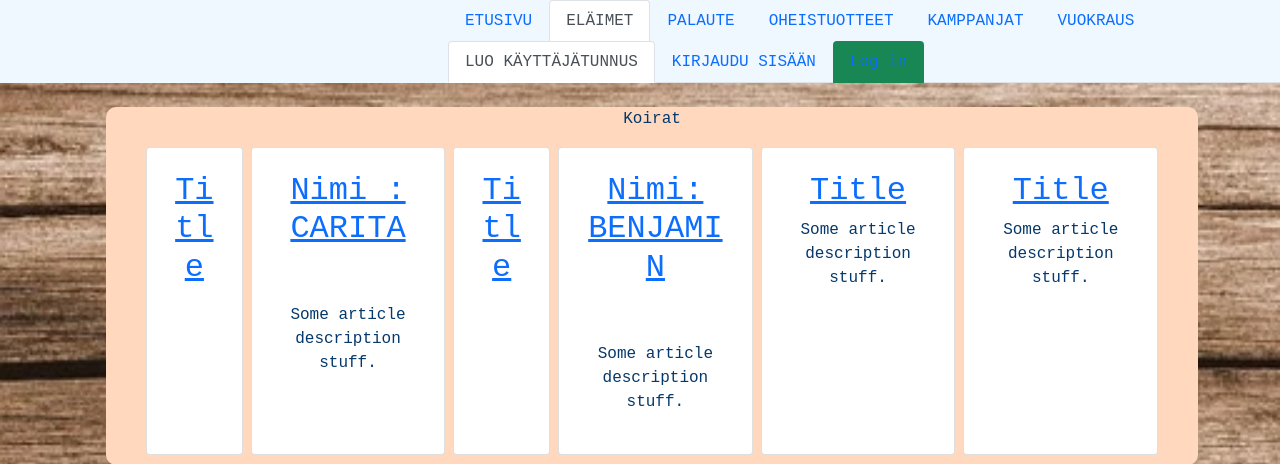
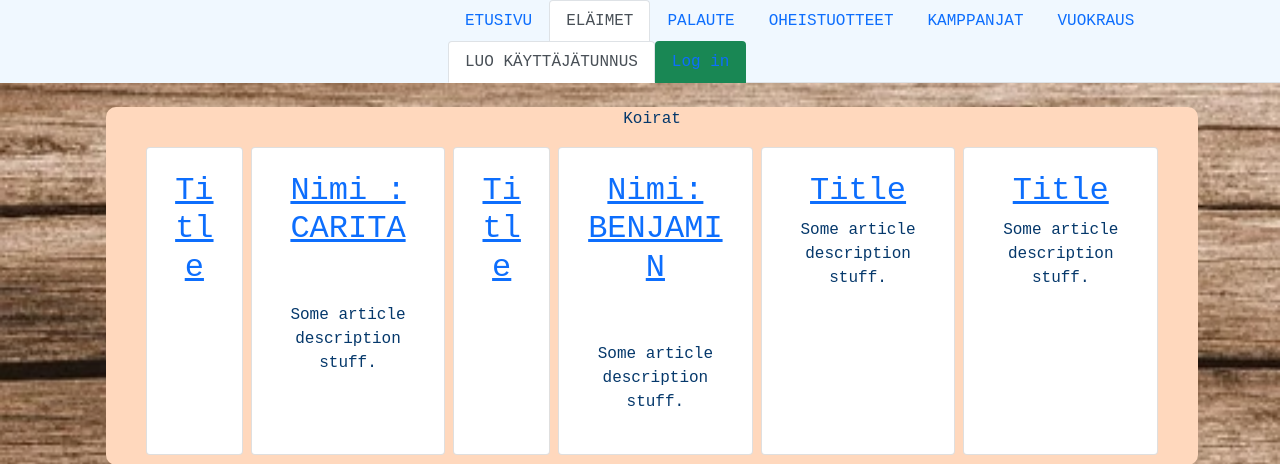
Before and after one commit to JohanKivilomplo/Lemmikkivuokraamo-frontend, a PHP site: the page made by lemminkäinen/eläimet.php in a window 1280 px wide. Shown: the top 464 px of the page. Run offline with PHP 8.4, Linux system fonts and the light colour scheme; data comes from the database, SQL or seed files in the repository.

Commit message:
taas navin korjailua :D

```diff
--- a/lemminkäinen/eläimet.php
+++ b/lemminkäinen/eläimet.php
@@ -33,9 +33,6 @@
         </li>
           <li class="nav-item">
             <a class="nav-link active" href="../lemminkäinen/lisääKäyttäjä.php">LUO KÄYTTÄJÄTUNNUS</a>
-          </li>
-          <li class="nav-item">
-            <a class="nav-link" href="../lemminkäinen/kirjautuminen.php">KIRJAUDU SISÄÄN</a>
           </li>
           <li class="nav-item">
             <?php
--- a/lemminkäinen/kamppanja.php
+++ b/lemminkäinen/kamppanja.php
@@ -32,9 +32,6 @@
         </li>
           <li class="nav-item">
             <a class="nav-link active" href="../lemminkäinen/lisääKäyttäjä.php">LUO KÄYTTÄJÄTUNNUS</a>
-          </li>
-          <li class="nav-item">
-            <a class="nav-link" href="../lemminkäinen/kirjautuminen.php">KIRJAUDU SISÄÄN</a>
           </li>
           <li class="nav-item">
             <?php
```
